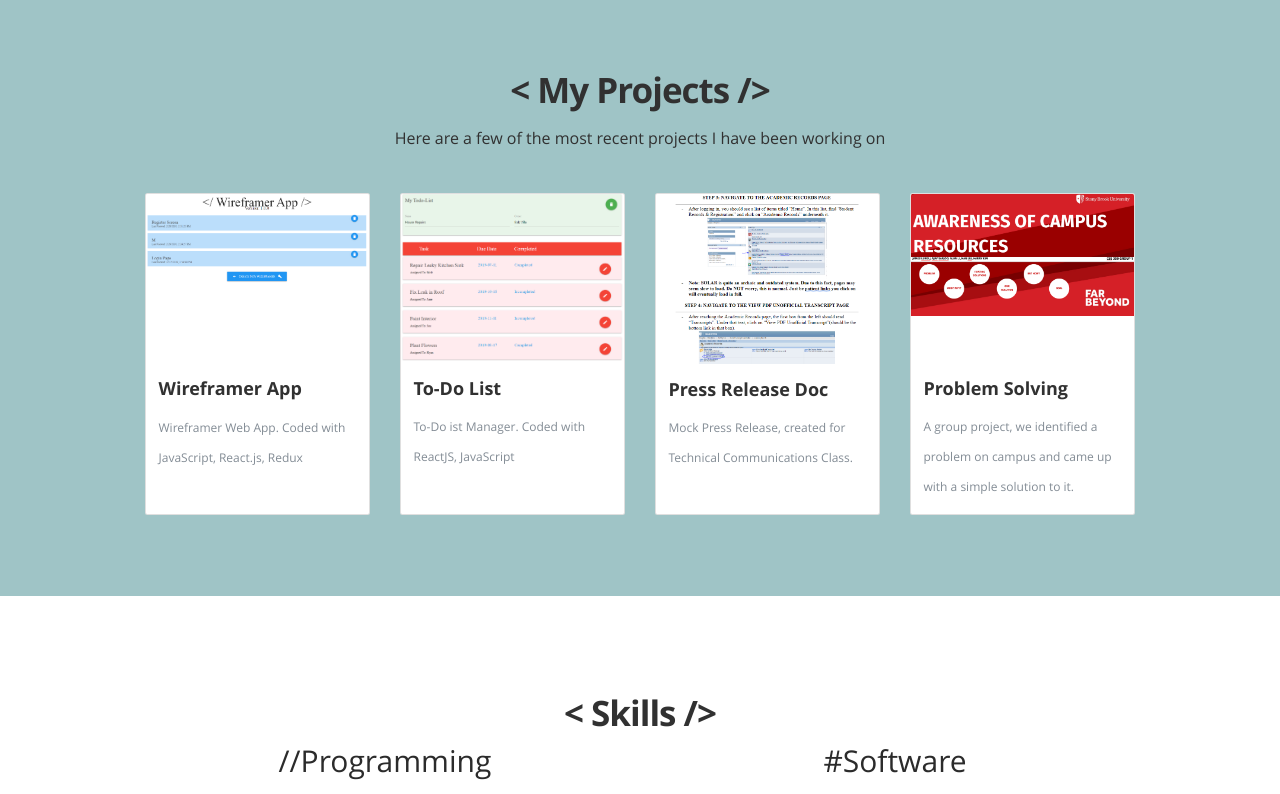
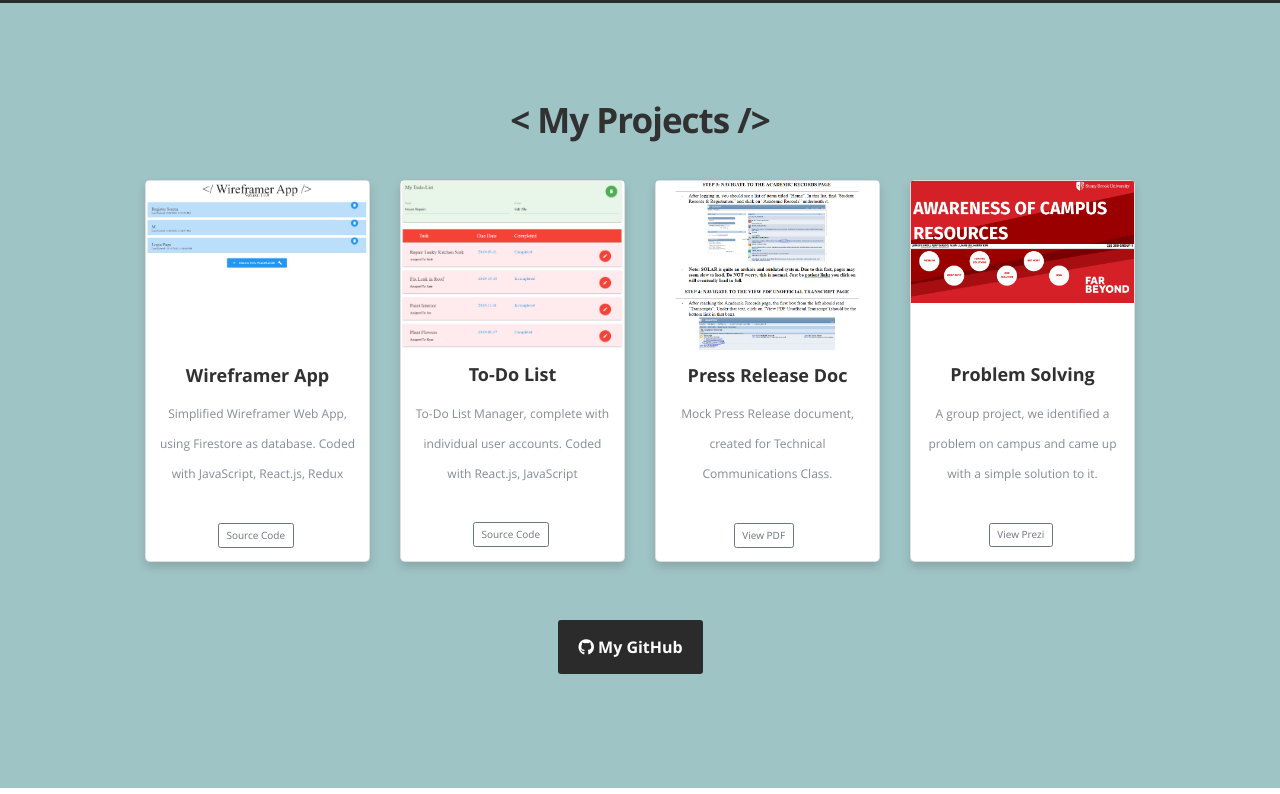
Before and after one commit to jlungu/personal-website, a React (Create React App) app: page / in a window 1280 px wide. Shown: the part 1680-2474 px from the top of the page. Built offline with nearby package versions, Linux system fonts and the light colour scheme.

Commit message:
Finessed the project page, equipped with links and github link. Need to just add pdf links, nbd

```diff
--- a/public/css/layout.css
+++ b/public/css/layout.css
@@ -1057,10 +1057,18 @@ footer .social-links li:first-child {
 }
 .project-text {
   font-size: 12px;
+  text-align: center;
+}
+.my-cards{
+  border-radius: 5px;
+}
+.project-title{
+  text-align: center;
 }
 .project-header {
   font-size: 35px;
   text-align: center;
+  margin-bottom: 3%;
 }
 .project-h3 {
   font-size: 16px;
@@ -1069,6 +1077,35 @@ footer .social-links li:first-child {
   font-family: opensans-regular;
   margin-bottom: 40px;
 }
+
+#github-btn{
+  margin-top: 30%;
+  color: white;
+  background-color: #2b2b2b;
+  text-align: center;
+}
+
+#github-btn:hover{
+  color: #2b2b2b;
+  background-color: white;
+  text-align: center;
+  text-decoration: none;
+}
+
+.git-btn-pos{
+  margin-left: 42%;
+  margin-right: 42%;
+}
+.view-but{
+  margin-left: 33%;
+  margin-right: 33%;
+}
+.view-but-src{
+  margin-left: 30%;
+  margin-right: 30%;
+}
+
+
 
 #skills {
   background: white;
@@ -1210,13 +1247,14 @@ footer .social-links li:first-child {
 }
 .contact-item-pos{
   display: inline-block;
-  margin-left: 34%;
   margin-top: 5%;
 }
 
 .about-text{
   text-align: center;
-  margin-left: 31%;
+  width: 60%;
+  margin-left: 21%;
+  margin-right: 21%;
 }
 .about-header{
   font-size: 35px;
@@ -1238,3 +1276,8 @@ footer .social-links li:first-child {
   margin-left: 33%;
   margin-top: -2%;
 }
+.projects-div{
+  width: 60%;
+  margin-left: 20%;
+  margin-right: 20%;
+}
--- a/src/Components/About.js
+++ b/src/Components/About.js
@@ -33,7 +33,7 @@ class About extends Component {
         <div class="row">
           <hr id="line-break" width="35%"></hr>
         </div>
-        <div class="row about-text">
+        <div class=" about-text">
           <div id="about-text" className="nine columns main-col">
             <p>{bio}</p>
             <div className="row">
--- a/src/Components/Projects.js
+++ b/src/Components/Projects.js
@@ -3,64 +3,116 @@ import { Card, Icon, CardTitle, Modal, Button } from "react-materialize";
 class Projects extends Component {
   render() {
     let wireframer = {
-      marginBottom: "24px",
-    }
+      marginBottom: "24px"
+    };
     let press = {
       marginTop: "-2px"
-    }
+    };
     let project = {
-      marginBottom: "45px",
-    }
-    let myprojects = "< My Projects />"
+      marginBottom: "45px"
+    };
+    let github = " My GitHub";
+    let myprojects = "< My Projects />";
     return (
       <section id="projects">
         <h1 className=" project-header">{myprojects}</h1>
-        <h3 className="project-h3">Here are a few of the most recent projects I have been working on</h3>
         <div class="row row-cols-1 row-cols-md-2">
           <div class="col mb-4">
-              <div class="card h-100">
-                <img src="images/wireframer.png" class="card-img-top" alt="..." style={wireframer} />
+            <div class="card h-100 shadow my-cards">
+              <img
+                src="images/wireframer.png"
+                class="card-img-top"
+                alt="..."
+                style={wireframer}
+              />
               <div class="card-body">
-                  <h5 class="card-title">Wireframer App</h5>
+                <h5 class="card-title project-title">Wireframer App</h5>
                 <p class="card-text project-text">
-                  Wireframer Web App. Coded with JavaScript, React.js, Redux
+                  Simplified Wireframer Web App, using Firestore as database.
+                  Coded with JavaScript, React.js, Redux
                 </p>
+                <a
+                  href="https://github.com/jlungu/wireframer_app"
+                  target="_blank"
+                  class="btn btn-outline-secondary view-but-src"
+                >
+                  Source Code
+                </a>
               </div>
             </div>
           </div>
           <div class="col mb-4">
-              <div class="card h-100">
+            <div class="card h-100 shadow my-cards">
               <img src="images/todolist.png" class="card-img-top" alt="..." />
               <div class="card-body">
-                  <h5 class="card-title">To-Do List</h5>
+                <h5 class="card-title project-title">To-Do List</h5>
                 <p class="card-text project-text">
-                  To-Do ist Manager.  Coded with ReactJS, JavaScript
+                  To-Do List Manager, complete with individual user accounts.
+                  Coded with React.js, JavaScript
                 </p>
+                <a
+                  href="https://github.com/jlungu/todo_hw3"
+                  target="_blank"
+                  class="btn btn-outline-secondary view-but-src"
+                >
+                  Source Code
+                </a>
               </div>
             </div>
           </div>
           <div class="col mb-4">
-              <div class="card h-100">
-                <img src="images/instructions.png" class="card-img-top"/>
+            <div class="card h-100 shadow my-cards">
+              <img src="images/instructions.png" class="card-img-top" />
               <div class="card-body">
-                  <h5 class="card-title" style={press}>Press Release Doc</h5>
+                <h5 class="card-title project-title" style={press}>
+                  Press Release Doc
+                </h5>
                 <p class="card-text project-text">
-                  Mock Press Release, created for Technical Communications Class.
+                  Mock Press Release document, created for Technical
+                  Communications Class.
                 </p>
+                <a
+                  href="#"
+                  target="_blank"
+                  class="btn btn-outline-secondary view-but"
+                >
+                  View PDF
+                </a>
               </div>
             </div>
           </div>
           <div class="col mb-4">
-              <div class="card h-100">
-                <img src="images/resources.png" class="card-img-top" style={project} />
+            <div class="card h-100 shadow my-cards">
+              <img
+                src="images/resources.png"
+                class="card-img-top"
+                style={project}
+              />
               <div class="card-body">
-                  <h5 class="card-title">Problem Solving</h5>
+                <h5 class="card-title project-title">Problem Solving</h5>
                 <p class="card-text project-text">
-                  A group project, we identified a problem on campus and
-                  came up with a simple solution to it.
+                  A group project, we identified a problem on campus and came up
+                  with a simple solution to it.
                 </p>
+                <a
+                  href="#"
+                  target="_blank"
+                  class="btn btn-outline-secondary view-but"
+                >
+                  View Prezi
+                </a>
               </div>
             </div>
+          </div>
+        </div>
+        <div class="row">
+          <div className="git-btn-pos">
+            <p>
+              <a href="https://github.com/jlungu" target="_blank" id="github-btn" className="button">
+                <i className="fa fa-github"></i>
+                {github}
+              </a>
+            </p>
           </div>
         </div>
       </section>
```
Also changed, not shown: public/images/todo_cap.png (added), public/images/wireframer_cap.png (added). Lines whose indentation alone changed are shown as unchanged.
